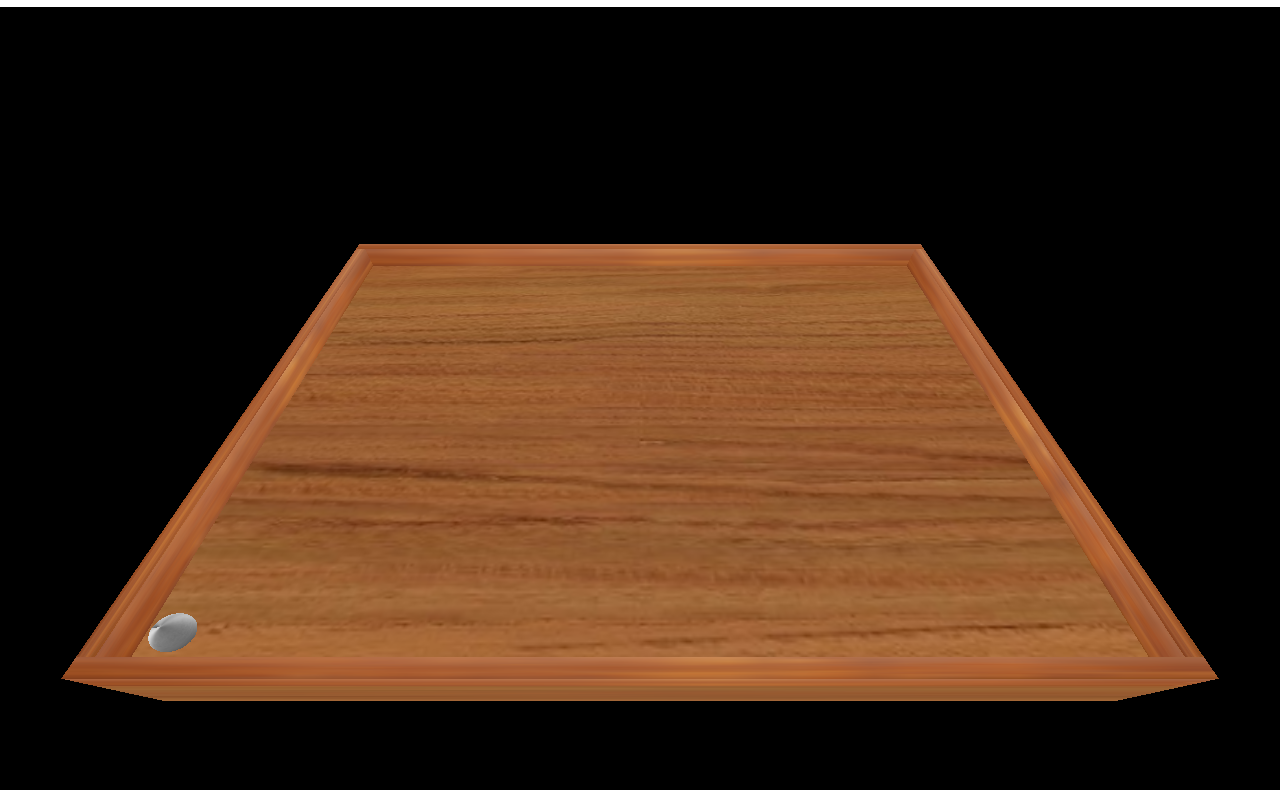
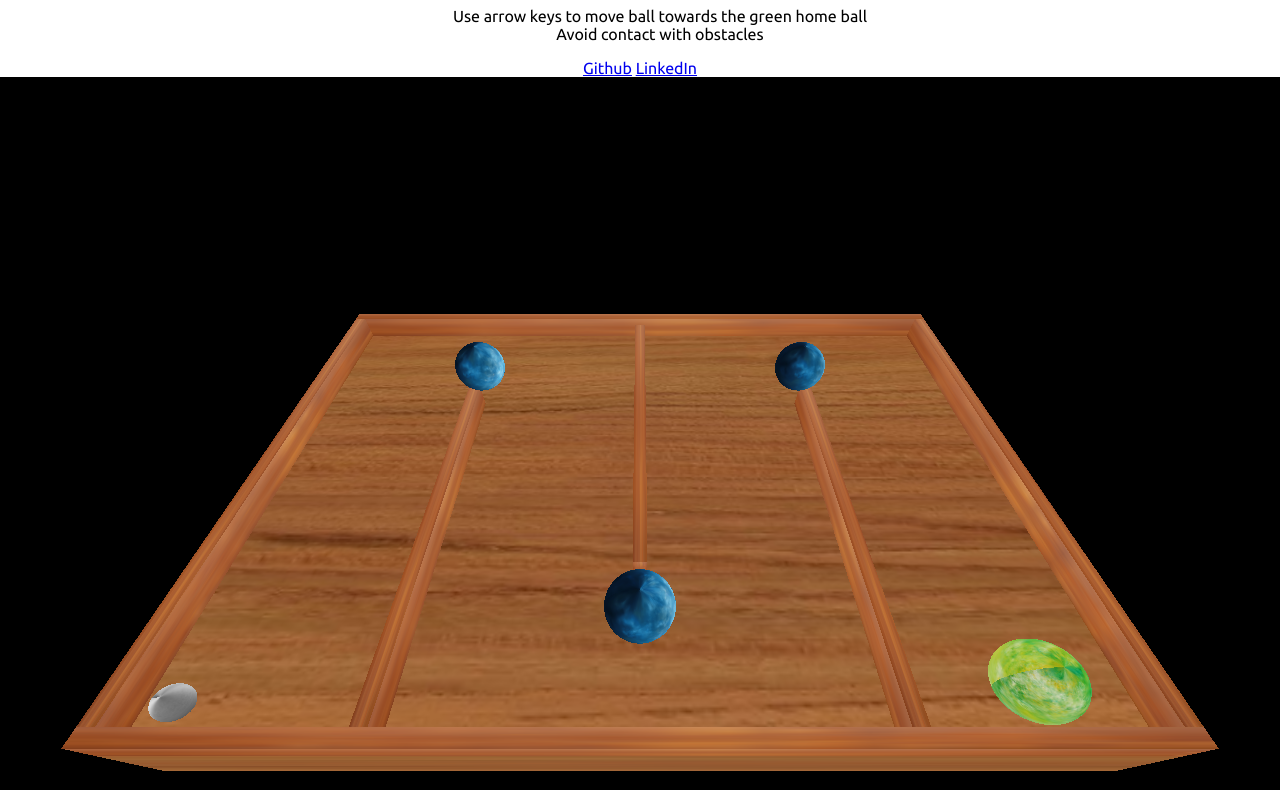
Before and after one commit to nandini0407/Threeter, a website: page index.html in a window 1280 px wide. Shown: the part 73-863 px from the top of the page. Drawn offline with Linux system fonts and the light colour scheme; animation ran at ten frames a second.

Commit message:
add obstacle and home balls

```diff
--- a/index.html
+++ b/index.html
@@ -5,8 +5,14 @@
     <title>Threeter</title>
     <style media="screen">
       canvas { width: 100%; height: 100% }
-      body { margin: 0 auto; }
+      body {
+				margin: 0 auto;
+				font-family: 'Ubuntu', sans-serif;
+			}
+			header { text-align: center; }
+			ul { list-style: none }
     </style>
+		<link href="https://fonts.googleapis.com/css?family=Ubuntu" rel="stylesheet">
     <script src='./vendor/three.js'></script>
     <script src='./lib/game.js'></script>
     <script src="./vendor/cannon.js"></script>
@@ -15,7 +21,15 @@
     <script src="./vendor/threex.keyboardstate.js"></script>
   </head>
   <body>
-    <h1>Threeter</h1>
+		<header>
+			<h1>Threeter</h1>
+			<ul>
+				<li>Use arrow keys to move ball towards the green home ball</li>
+				<li>Avoid contact with obstacles</li>
+			</ul>
+			<a href="https://github.com/nandini0407/Threeter/tree/master">Github</a>
+			<a href="www.linkedin.com/in/nandini-adhyapaka">LinkedIn</a>
+		</header>
     <script type="text/javascript">
 
       var keyboard = new THREEx.KeyboardState(document.body);
@@ -54,21 +68,59 @@
       var topWall = makeWall(-6, -4.2, 6, -4);
       scene.add(topWall);
 
+			var midLeftWall = makeWall(-3.1, -1.8, -2.9, 3.8);
+			scene.add(midLeftWall);
+
+			var midWall = makeWall(-0.1, -3.8, 0.1, 1.8);
+			scene.add(midWall);
+
+			var midRightWall = makeWall(2.9, -1.8, 3.1, 3.8);
+			scene.add(midRightWall);
+
+			var sphericalObstacle1 = makeSphericalObstacle(0.4, -2.7, -1.6);
+			scene.add(sphericalObstacle1);
+
+			var sphericalObstacle2 = makeSphericalObstacle(0.4, 0, 2.7);
+			scene.add(sphericalObstacle2);
+
+			var sphericalObstacle3 = makeSphericalObstacle(0.4, 2.7, -1.6);
+			scene.add(sphericalObstacle3);
+
+			var homeBall = makeHomeBall(0.4, 4, 3.5);
+			scene.add(homeBall);
+
       var pMaterialFloor = new CANNON.Material('pMaterialFloor');
       var pMaterialBall = new CANNON.Material('pMaterialBall');
       var pMaterialWall = new CANNON.Material('pMaterialWall');
+			var pMaterialObstacle = new CANNON.Material('pMaterialObstacle');
 
       pWorld.world.addContactMaterial(new CANNON.ContactMaterial(
-        pMaterialBall, pMaterialFloor, 0.1, 0.2
+        pMaterialBall, pMaterialFloor, 0.2, 0.1
       ));
 
       pWorld.world.addContactMaterial(new CANNON.ContactMaterial(
-        pMaterialBall, pMaterialWall, 0.1, 0.2
+        pMaterialBall, pMaterialWall, 0.2, 0.1
       ));
 
       pWorld.world.addContactMaterial(new CANNON.ContactMaterial(
-        pMaterialWall, pMaterialFloor, 0.1, 0.2
+        pMaterialWall, pMaterialFloor, 0.2, 0.1
       ));
+
+			pWorld.world.addContactMaterial(new CANNON.ContactMaterial(
+				pMaterialBall, pMaterialObstacle, 10, 0
+			));
+
+			pWorld.world.addContactMaterial(new CANNON.ContactMaterial(
+				pMaterialObstacle, pMaterialFloor, 0.01, 0.1
+			));
+
+			pWorld.world.addContactMaterial(new CANNON.ContactMaterial(
+				pMaterialObstacle, pMaterialWall, 0, 0
+			));
+
+			pWorld.world.addContactMaterial(new CANNON.ContactMaterial(
+				pMaterialObstacle, pMaterialObstacle, 0, 0
+			));
 
       var floorBody = new THREEx.CannonBody({
         mesh: floor,
@@ -114,6 +166,65 @@
       });
       topWallBody.addTo(pWorld);
 
+			var midLeftWallBody = new THREEx.CannonBody({
+        mesh: midLeftWall,
+        mass: 0,
+        material: pMaterialWall
+      });
+      midLeftWallBody.addTo(pWorld);
+
+			var midWallBody = new THREEx.CannonBody({
+        mesh: midWall,
+        mass: 0,
+        material: pMaterialWall
+      });
+      midWallBody.addTo(pWorld);
+
+			var midRightWallBody = new THREEx.CannonBody({
+        mesh: midRightWall,
+        mass: 0,
+        material: pMaterialWall
+      });
+      midRightWallBody.addTo(pWorld);
+
+			var sphericalObstacle1Body = new THREEx.CannonBody({
+				mesh: sphericalObstacle1,
+				mass: 300,
+				material: pMaterialObstacle
+			});
+			sphericalObstacle1Body.addTo(pWorld);
+			sphericalObstacle1Body.body.linearDamping = 0.8;
+      sphericalObstacle1Body.body.angularDamping = 0.9;
+
+			var sphericalObstacle2Body = new THREEx.CannonBody({
+				mesh: sphericalObstacle2,
+				mass: 300,
+				material: pMaterialObstacle
+			});
+			sphericalObstacle2Body.addTo(pWorld);
+			sphericalObstacle2Body.body.linearDamping = 0.8;
+      sphericalObstacle2Body.body.angularDamping = 0.9;
+
+			var sphericalObstacle3Body = new THREEx.CannonBody({
+				mesh: sphericalObstacle3,
+				mass: 300,
+				material: pMaterialObstacle
+			});
+			sphericalObstacle3Body.addTo(pWorld);
+			sphericalObstacle3Body.body.linearDamping = 0.8;
+      sphericalObstacle3Body.body.angularDamping = 0.9;
+
+			var sphericalObstacles = [ sphericalObstacle1Body, sphericalObstacle2Body, sphericalObstacle3Body ];
+
+			var homeBallBody = new THREEx.CannonBody({
+				mesh: homeBall,
+				mass: 300,
+				material: pMaterialObstacle
+			});
+			homeBallBody.addTo(pWorld);
+			homeBallBody.body.linearDamping = 0.8;
+      homeBallBody.body.angularDamping = 0.9;
+
       renderer.setSize( window.innerWidth, window.innerHeight );
       document.body.appendChild( renderer.domElement );
       window.addEventListener( 'resize', onWindowResize, false );
```
Also changed, not shown: assets/textures/home.jpg (added), assets/textures/spherical_obstacle.jpg (added), lib/game.js.
